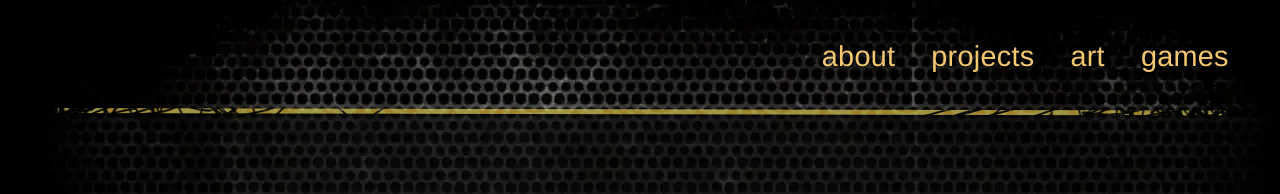
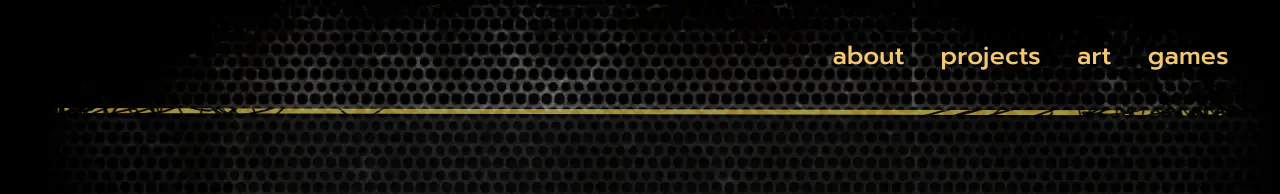
Before and after one commit to jeffgliick/jeffgliick.github.io, a plain HTML site: page index.html in a window 1280 px wide. Shown: the top 194 px of the page. Drawn offline with Linux system fonts and the light colour scheme.

Commit message:
Update style.css

```diff
--- a/style.css
+++ b/style.css
@@ -1,4 +1,6 @@
 /* jeffgliick.github.io: shared styles */
+
+@import url("https://fonts.googleapis.com/css2?family=Prompt:wght@400;500&display=swap");
 
 :root {
   --gold: #f4c871;
@@ -6,8 +8,7 @@
   --muted: #a19f94;
   --panel: rgba(8, 8, 8, 0.72);
   --edge: rgba(255, 255, 255, 0.1);
-  /* Swap this line when the nav font is chosen */
-  --font: "Helvetica Neue", Helvetica, Arial, sans-serif;
+  --font: "Prompt", "Helvetica Neue", Helvetica, Arial, sans-serif;
 }
 
 * { box-sizing: border-box; }
@@ -81,7 +82,7 @@ nav ul {
 nav a {
   color: var(--gold);
   text-decoration: none;
-  font-size: clamp(1.1rem, 2.3vw, 1.8rem);
+  font-size: clamp(1rem, 2vw, 1.55rem);
   font-weight: 500;
   letter-spacing: 0.01em;
 }
```
